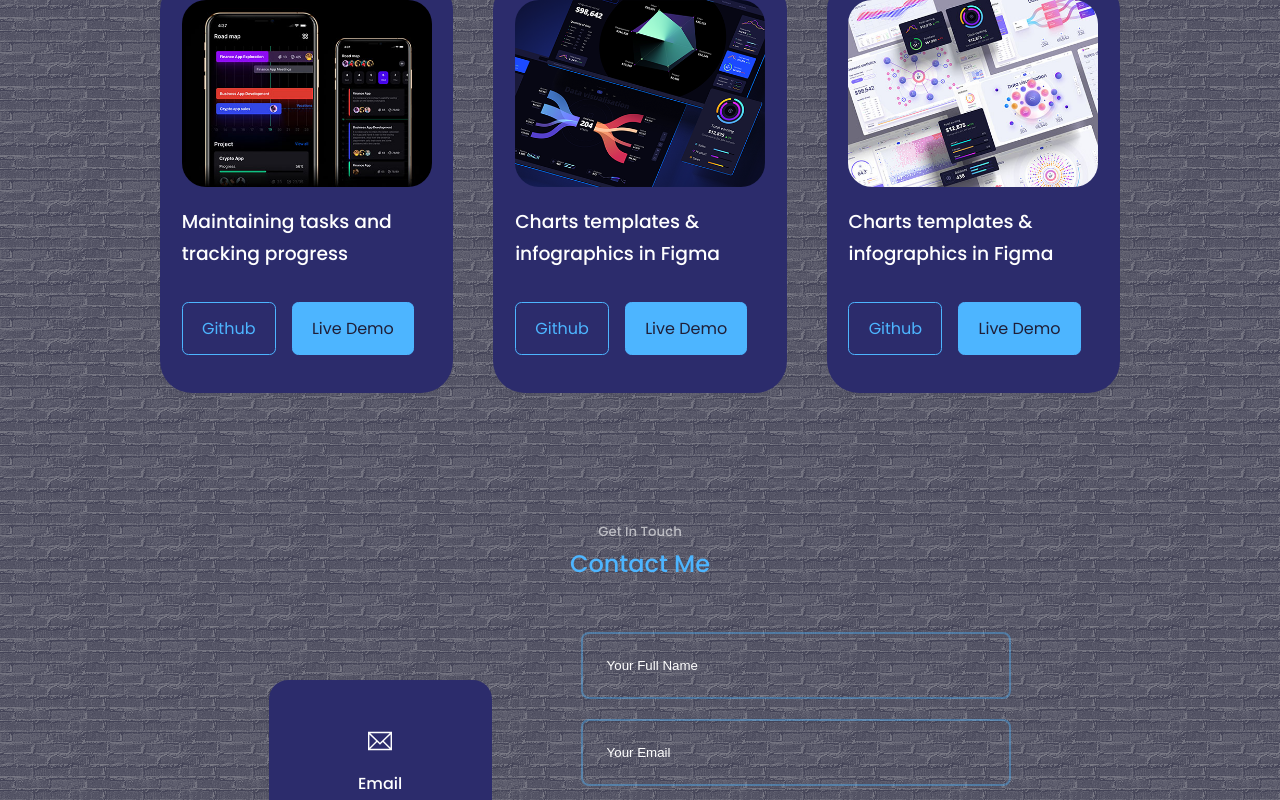
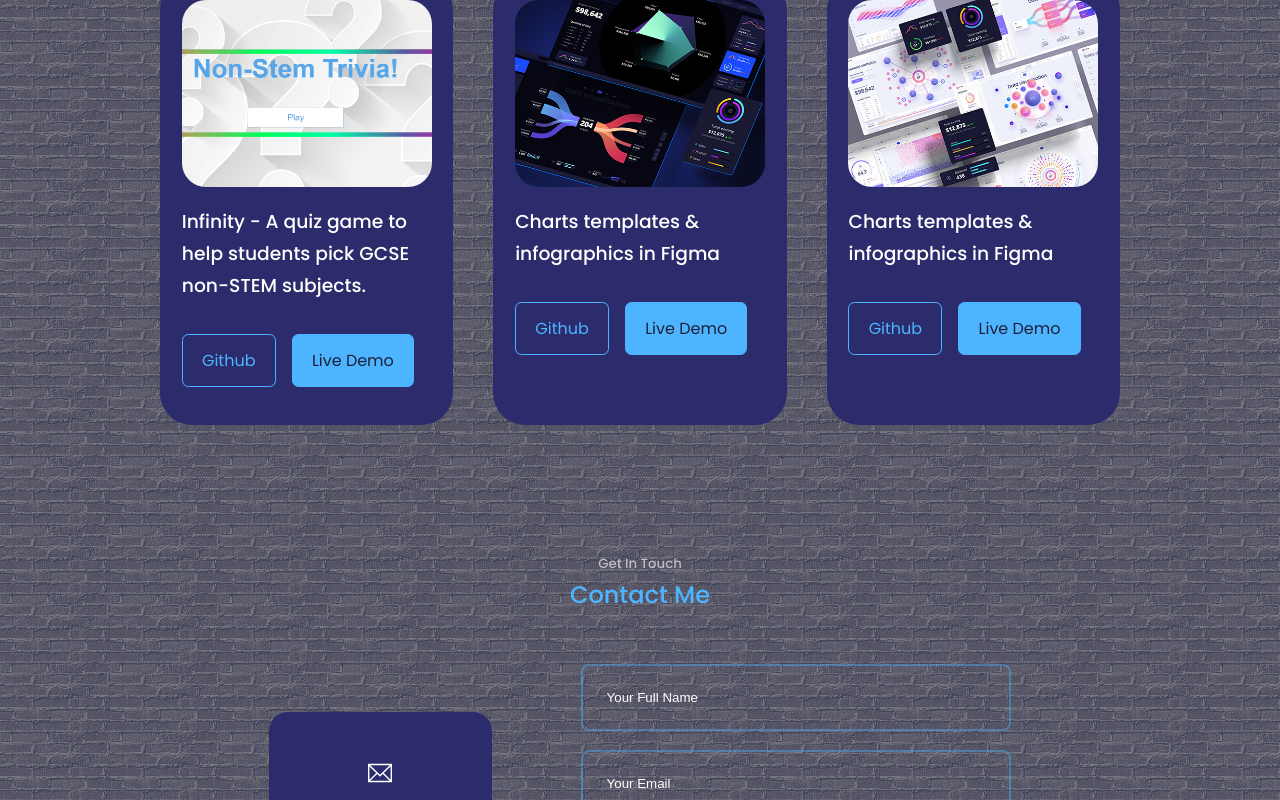
Before and after one commit to dinevtomislav/Portfolio, a React (Create React App) app in the folder react-portfolio-website/: page / in a window 1280 px wide. Shown: the part 4329-5129 px from the top of the page. Built offline with nearby package versions, Linux system fonts and the light colour scheme.

Commit message:
4th project added

```diff
--- a/react-portfolio-website/src/components/portfolio/Portfolio.jsx
+++ b/react-portfolio-website/src/components/portfolio/Portfolio.jsx
@@ -3,7 +3,8 @@ import './portfolio.css'
 import IMG1 from '../../assets/connectify.png'
 import IMG2 from '../../assets/brain.png'
 import IMG3 from '../../assets/library.png'
-import IMG4 from '../../assets/portfolio4.jpg'
+import IMG4 from '../../assets/trvia.png'
+import video from '../../assets/pr1.mp4'
 import IMG5 from '../../assets/portfolio5.png'
 import IMG6 from '../../assets/portfolio6.jpg'
 
@@ -32,9 +33,9 @@ const data = [
   {
     id: 4,
     image: IMG4,
-    title: 'Maintaining tasks and tracking progress',
-    github: 'https://github.com',
-    demo: 'https://dribbble.com/shots/16955822-Maintaining-tasks-and-tracking-progress'
+    title: 'Infinity - A quiz game to help students pick GCSE non-STEM subjects.',
+    github: 'https://github.com/dinevtomislav/1st-project-Infinity',
+    demo: video
   },
   {
     id: 5,
```
Also changed, not shown: react-portfolio-website/src/assets/trvia.png (added), 1 other file (tests, documents, lock files or other folders).
